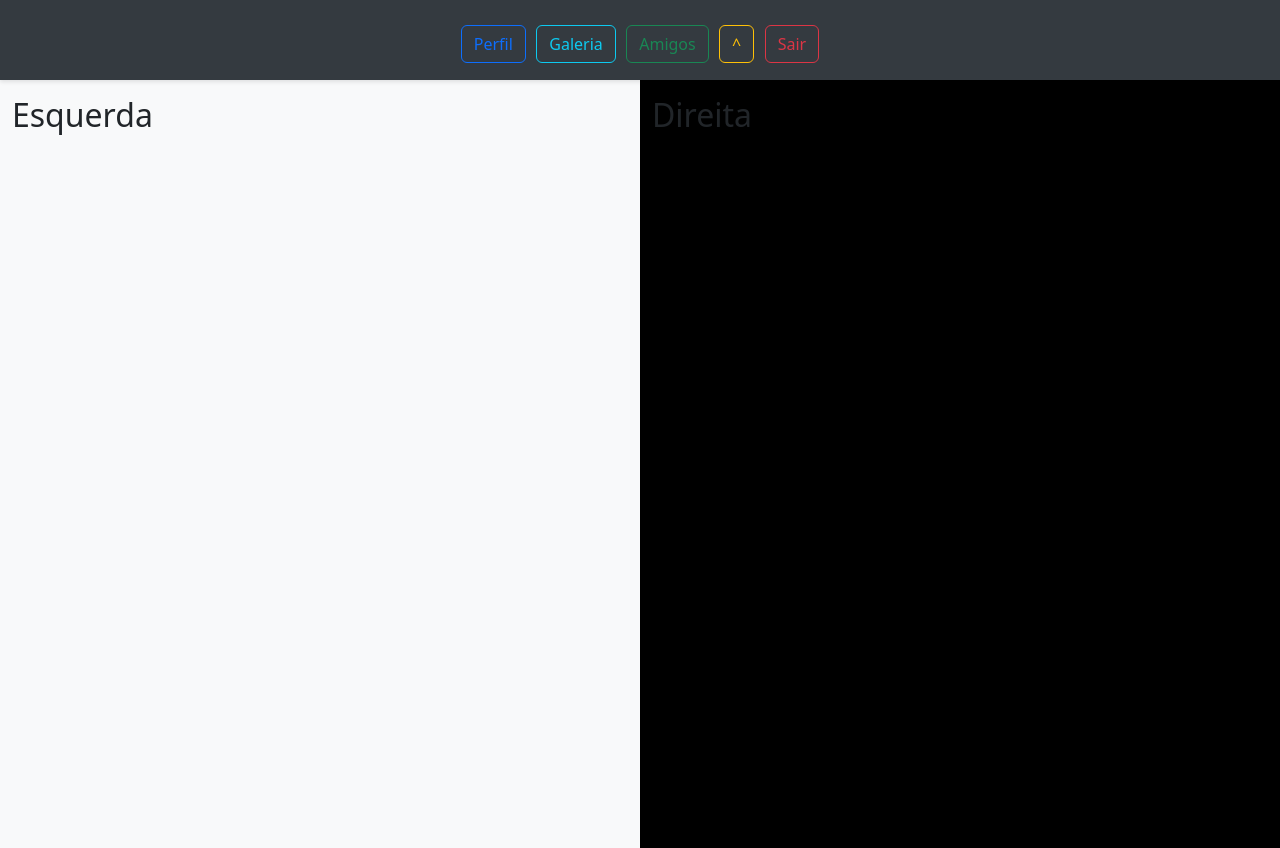
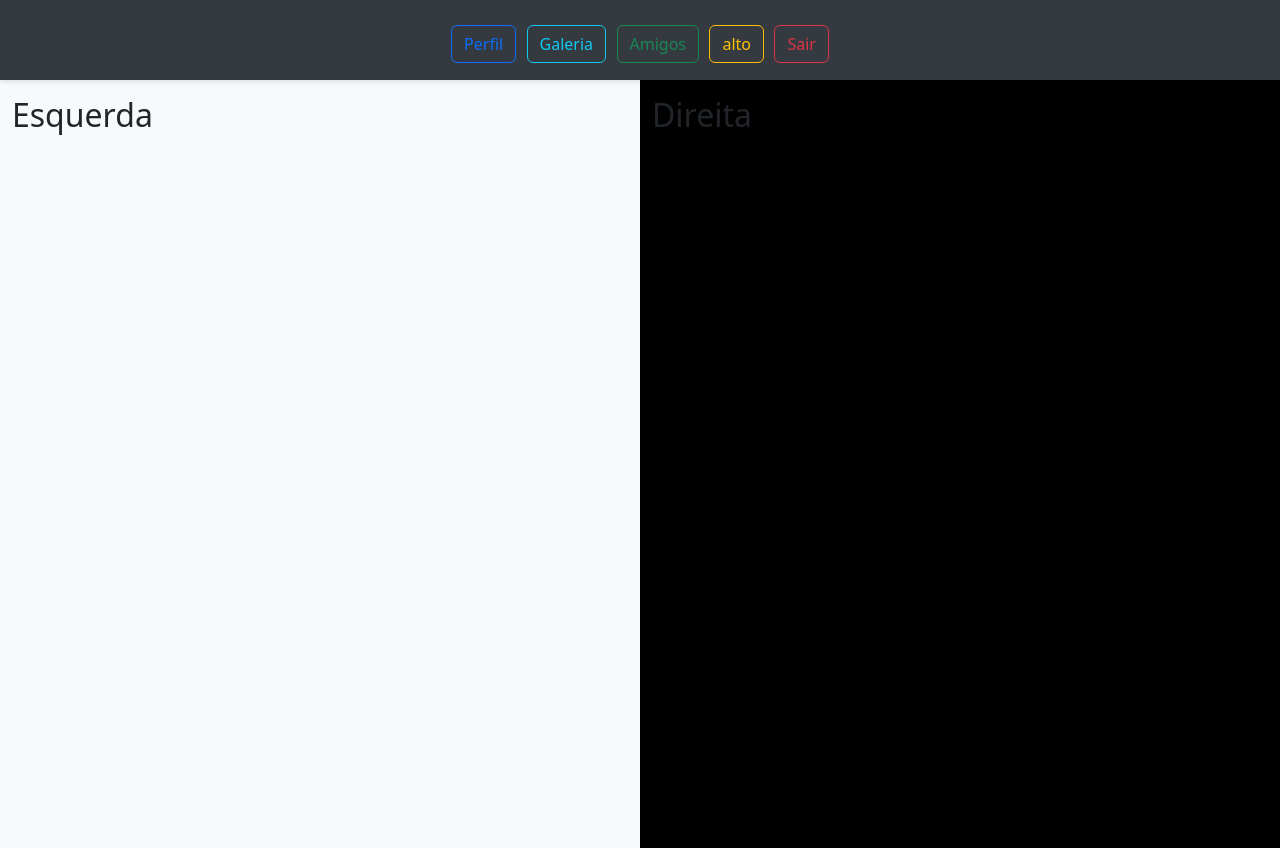
Before and after one commit to MBScorsato/redesocial, a Django app: page /plataforma/inicio/ in a window 1280 px wide. Run offline with Django 4.2, Linux system fonts and the light colour scheme; a user stored in the database is signed in.

Commit message:
finalizando teste GITHUB

```diff
--- a/plataforma/templates/plataforma.html
+++ b/plataforma/templates/plataforma.html
@@ -12,7 +12,7 @@
         <button type="button" class="btn btn-outline-primary">Perfil</button>
         <button type="button" class="btn btn-outline-info">Galeria</button>
         <button type="button" class="btn btn-outline-success">Amigos</button>
-        <button type="button" class="btn btn-outline-warning">^</button>
+        <button type="button" class="btn btn-outline-warning">alto</button>
         <button type="button" class="btn btn-outline-danger">Sair</button></h1>
 
     <div class="container-fluid vh-100 mt-5"> <!-- Adicionei margin-top para não sobrepor o h1 fixo -->
```
